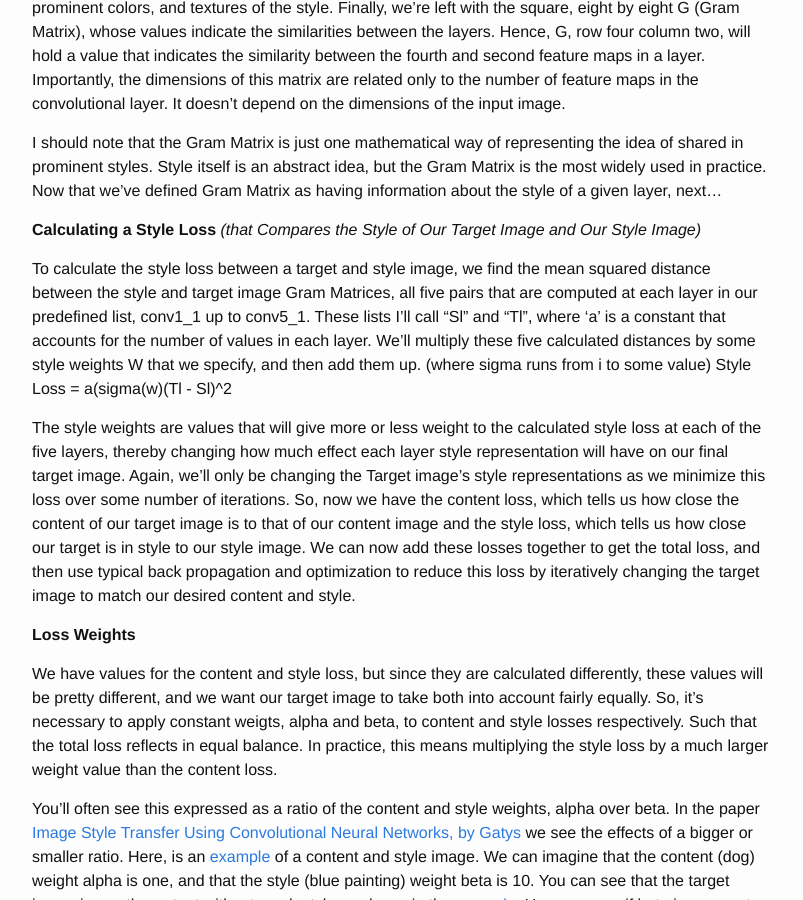
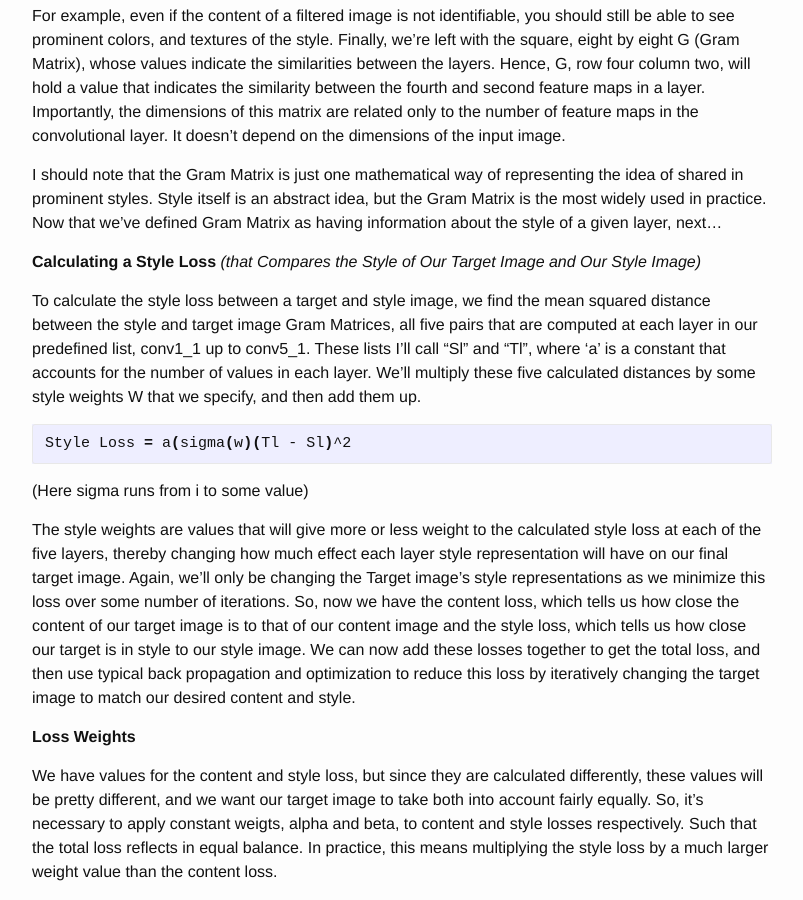
Before and after one commit to alexalwks2/aaronjohn2.github.io, a Jekyll site: the page built from _posts/2019-02-18-style-transfer.md, in a window 1280 px wide and 900 px high, scrolled down 3531 px. Shown: the whole window, without its empty margins (238-1041 px from the left). Built offline with Jekyll 4.4.1, drawn with Linux system fonts in a browser that asks for light colours; comment, search, counter and statistics services are not loaded; some of the changed text lies outside the part shown.

Commit message:
Update 2019-02-18-style-transfer.md

````diff
--- a/_posts/2019-02-18-style-transfer.md
+++ b/_posts/2019-02-18-style-transfer.md
@@ -36,7 +36,9 @@ Here we will extract features from different layers of a trained model and use t
 In the paper, the content representation for an image is taken as the output from the fourth convolutional stack, conv4_2. As we form our new target image, we'll compare it's content representation with that of our content image. These 2 representations should be close to the same even as our target image changes it's style. To formalize this comparison, we'll define a content loss, a loss that calculates the difference between the content and target image representations, which I'll call Cr and Tr respectively. In this case, we calculate the mean squared difference between the two representations.
 
 The content loss measures how far away these two representations are from one another.
+```shell
 Content loss = 1/2(sigma(Tr - Cr)^2)
+```
 
 As we try to create the best target image, are aim will be to minimize this loss. This is similar to how we used loss and optimization to determine the weights of a CNN during training. But this time are aim is not to minimize classification error. In fact, we're not training the CNN at all. Rather our goal is to change only the target image, updating its appearance until it's content representation matches that of our content image. So, we're not using the VGG 19 network in a traditional sense, we're not training it to produce a specific output. But we are using it as a feature extractor, and using back propagation to minimize a defined loss function between our target and content images. In fact, we'll have to define a loss function between our target and style images, in order to produce an image with our desired style.
 
@@ -56,8 +58,11 @@ I should note that the Gram Matrix is just one mathematical way of representing
 
 **Calculating a Style Loss** *(that Compares the Style of Our Target Image and Our Style Image)*
 
-To calculate the style loss between a target and style image, we find the mean squared distance between the style and target image Gram Matrices, all five pairs that are computed at each layer in our predefined list, conv1_1 up to conv5_1. These lists I'll call "Sl" and "Tl", where 'a' is a constant that accounts for the number of values in each layer. We'll multiply these five calculated distances by some style weights W that we specify, and then add them up. (where sigma runs from i to some value)
+To calculate the style loss between a target and style image, we find the mean squared distance between the style and target image Gram Matrices, all five pairs that are computed at each layer in our predefined list, conv1_1 up to conv5_1. These lists I'll call "Sl" and "Tl", where 'a' is a constant that accounts for the number of values in each layer. We'll multiply these five calculated distances by some style weights W that we specify, and then add them up.
+```shell
 Style Loss = a(sigma(w)(Tl - Sl)^2
+```
+(Here sigma runs from i to some value)
 
 The style weights are values that will give more or less weight to the calculated style loss at each of the five layers, thereby changing how much effect each layer style representation will have on our final target image. Again, we'll only be changing the Target image's style representations as we minimize this loss over some number of iterations. So, now we have the content loss, which tells us how close the content of our target image is to that of our content image and the style loss, which tells us how close our target is in style to our style image. We can now add these losses together to get the total loss, and then use typical back propagation and optimization to reduce this loss by iteratively changing the target image to match our desired content and style.
 
````
